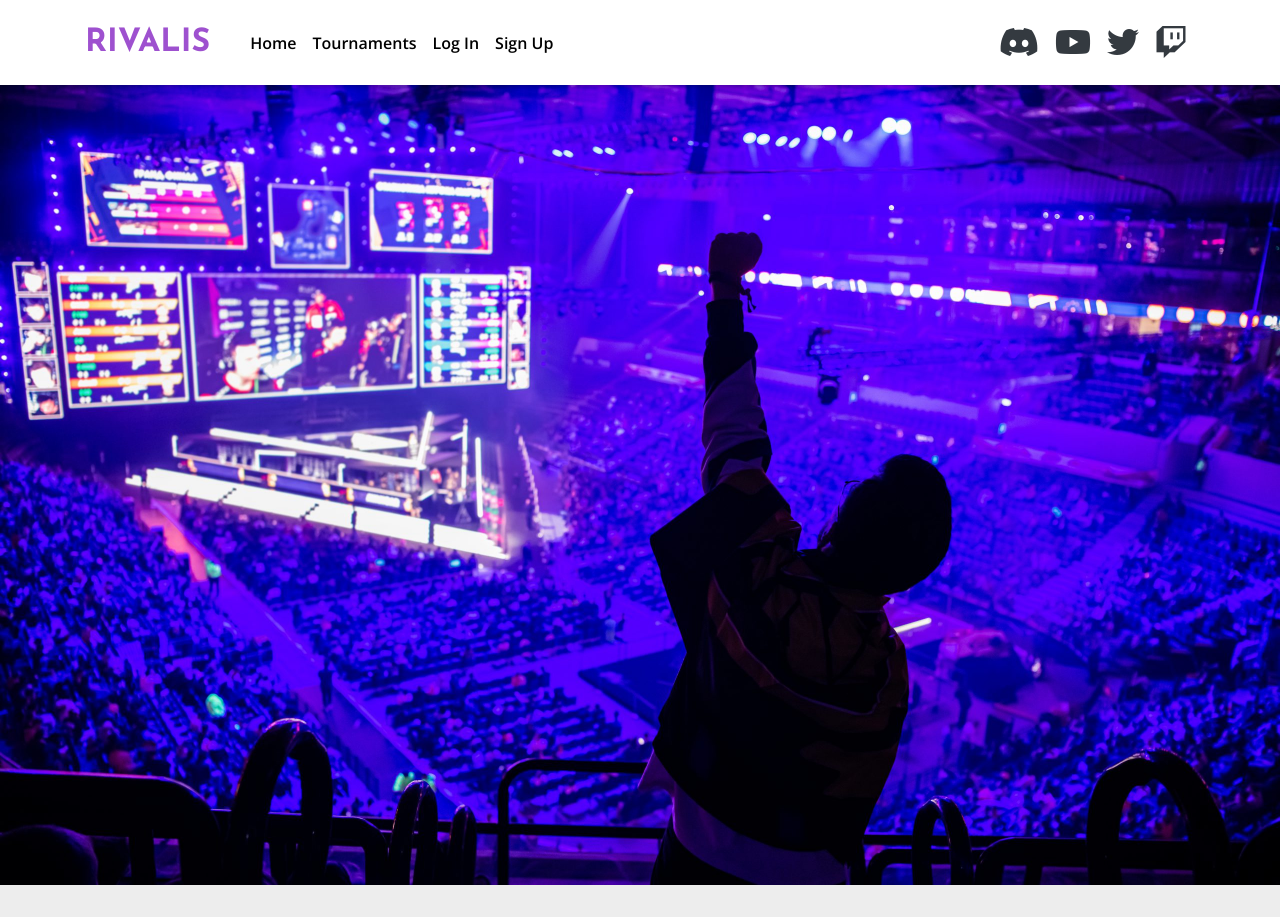
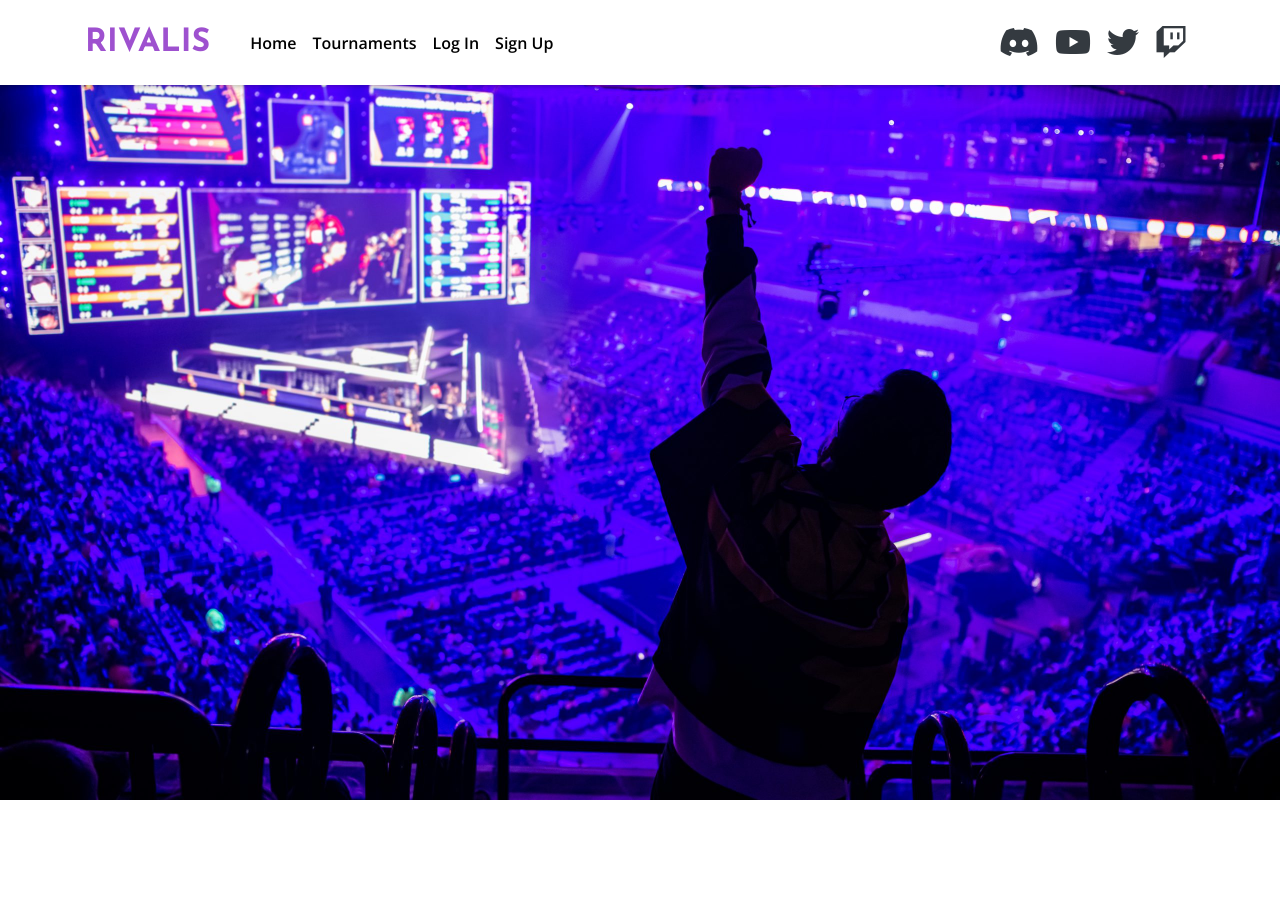
Before and after one commit to zetsumeishi/rivalis, a Django app: page / in a window 1280 px wide. After the commit the page ends 800 px from the top, so only its background shows below. Run offline with Django 3.2, Linux system fonts and the light colour scheme; some libraries are stand-ins or nearby versions.

Commit message:
Added margin to the home jumbotron to contain the image in the viewport

```diff
--- a/templates/www/home.html
+++ b/templates/www/home.html
@@ -5,7 +5,7 @@
 {% endblock %}
 
 {% block content %}
-  <div class="jumbotron jumbotron-fluid">
+  <div class="jumbotron jumbotron-fluid mt-85 mb-0">
     <div class="container">
     </div>
   </div>
```
